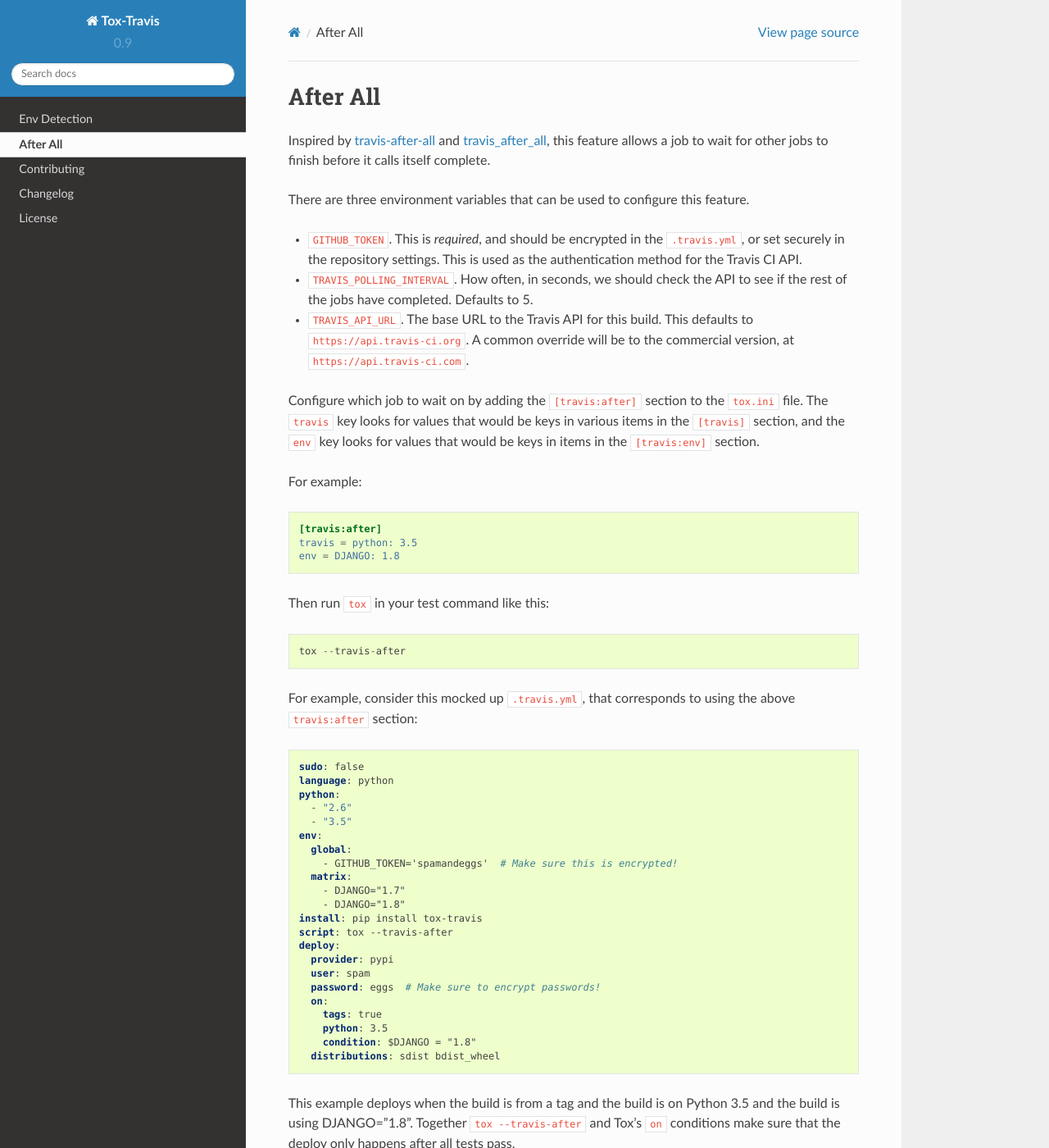
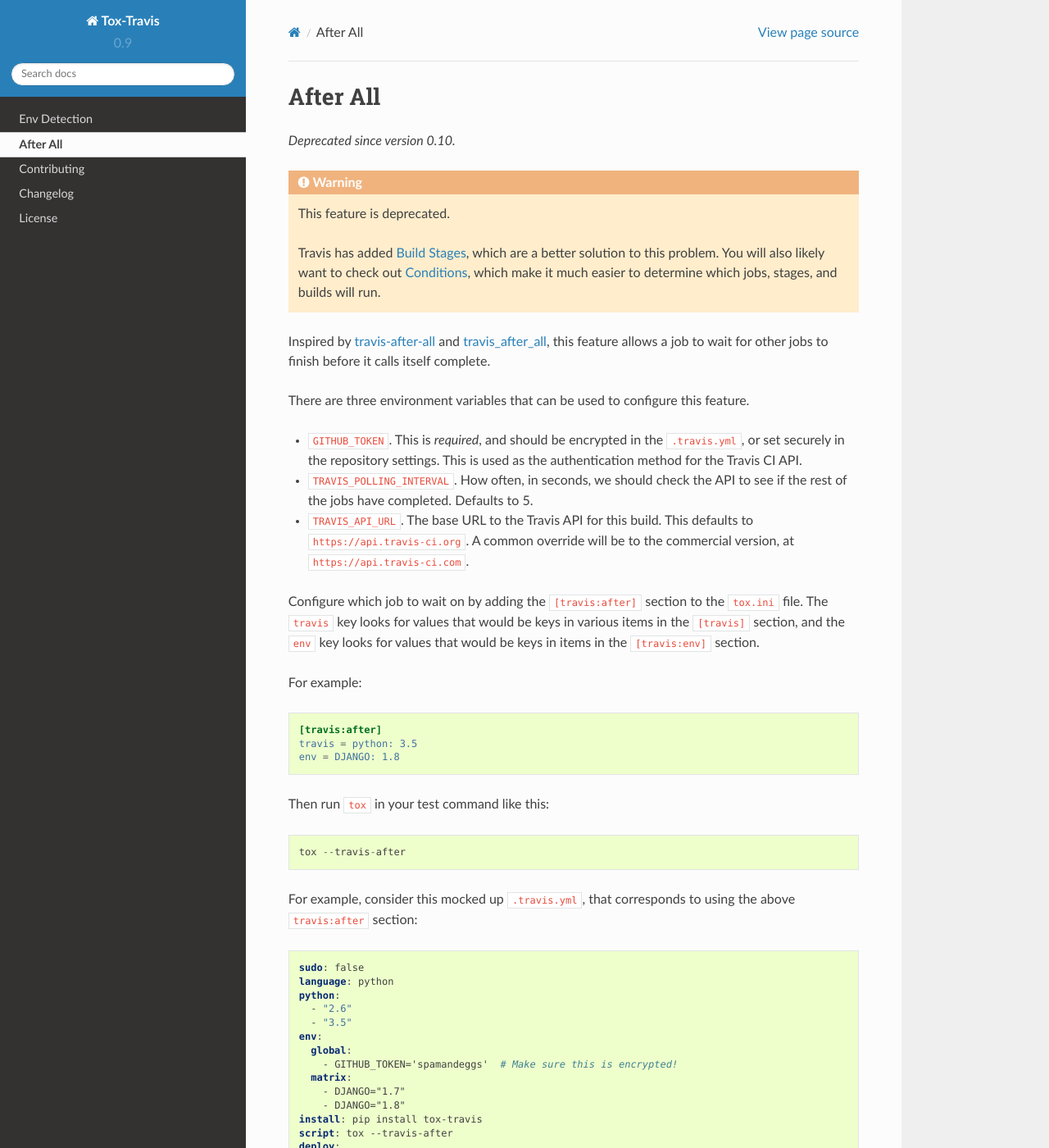
Before and after one commit to tox-dev/tox-travis, a Sphinx documentation site: the page built from docs/after.rst, in a window 1280 px wide and 1400 px high. Shown: the whole window at 82% size. Built offline with Sphinx 7.4.7 and the Read the Docs theme 2.0.0, drawn with Linux system fonts in a browser that asks for light colours.

Commit message:
Deprecate After All (#93)
Deprecate the After All feature in favor of Travis native build stages.
Because they are native to Travis, stages are a better way to implement
waiting for all the jobs to finish.

Add a deprecation warning on usage, in the changelog, and in the docs.

Use build stages in our own deployment process, and use the new
conditional builds, stages, and jobs to limit when the deployment
happens, and which branches are built, and to better signal that
only tags should be deployed.

```diff
--- a/HISTORY.rst
+++ b/HISTORY.rst
@@ -1,5 +1,10 @@
 0.10 (TBD)
 ++++++++++
+
+* Deprecate the After All feature.
+  Travis now has `Build Stages`_, which are a better solution.
+
+.. _`Build Stages`: https://docs.travis-ci.com/user/build-stages
 
 
 0.9 (2017-11-12)
--- a/docs/after.rst
+++ b/docs/after.rst
@@ -1,6 +1,22 @@
 =========
 After All
 =========
+
+.. deprecated:: 0.10
+
+.. warning::
+
+  This feature is deprecated.
+
+  Travis has added `Build Stages`_,
+  which are a better solution to this problem.
+  You will also likely want to check out `Conditions`_,
+  which make it much easier to determine
+  which jobs, stages, and builds will run.
+
+.. _`Build Stages`: https://docs.travis-ci.com/user/build-stages
+.. _`Conditions`: https://docs.travis-ci.com/user/conditional-builds-stages-jobs
+
 
 Inspired by `travis-after-all`_ and `travis_after_all`_,
 this feature allows a job to wait for other jobs to finish
@@ -77,7 +93,7 @@ that corresponds to using the above ``travis:after`` section:
 This example deploys when the build is from a tag
 and the build is on Python 3.5
 and the build is using DJANGO="1.8".
-Together ``tox --travis-after`` and Tox's ``on`` conditions
+Together ``tox --travis-after`` and Travis' ``on`` conditions
 make sure that the deploy only happens after all tests pass.
 
 If any configuration item does not match,
```
Also changed, not shown: .travis.yml, 4 other files.
